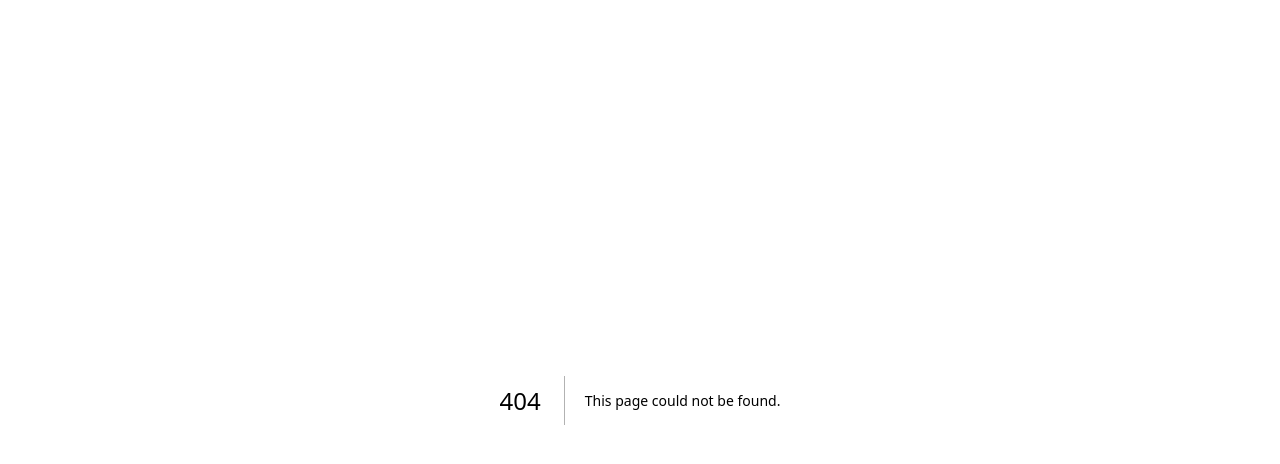
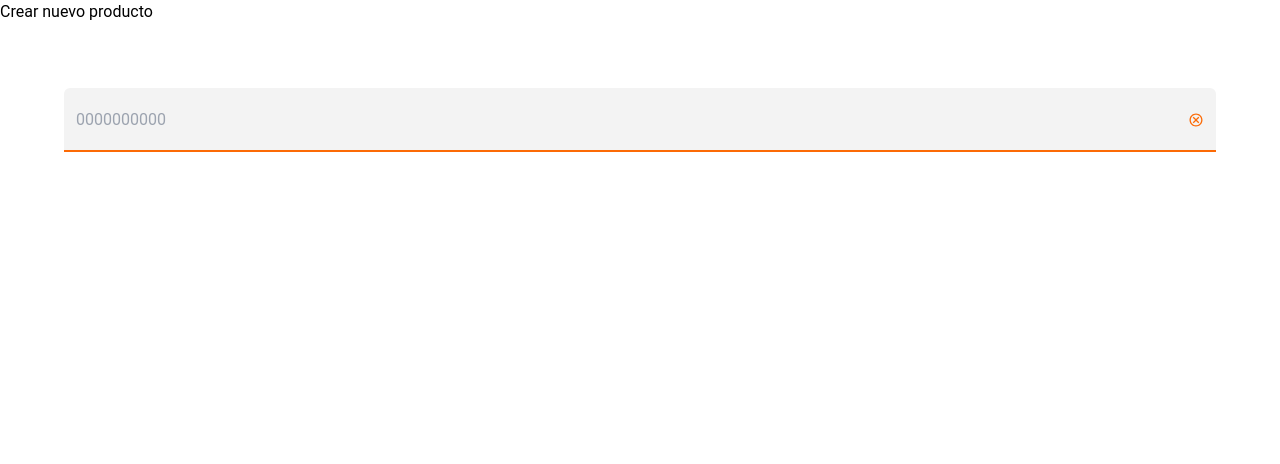
Before and after one commit to deep-skill/deep-pharma-web, a Next.js app: page /create-product in a window 1280 px wide. Before the commit this address had no page. Shown: the top 464 px of the page. Built offline with nearby package versions, Linux system fonts and the light colour scheme.

Commit message:
add: input text reautilizable component styles

```diff
--- /dev/null
+++ b/app/create-product/page.tsx
@@ -0,0 +1,18 @@
+import InputText from '@/components/form/InputText';
+import React from 'react';
+
+const CreateProduct = () => {
+  return (
+    <section className="flex flex-col ">
+      <h1>Crear nuevo producto</h1>
+      <InputText
+        placeholder={'0000000000'}
+        isFullWidth={true}
+        label={'bar-code'}
+        type={'number'}
+      />
+    </section>
+  );
+};
+
+export default CreateProduct;
--- /dev/null
+++ b/components/form/InputText.tsx
@@ -0,0 +1,74 @@
+import React, { HTMLInputTypeAttribute } from 'react';
+import { IoMdCloseCircleOutline } from 'react-icons/io';
+
+// componente usado para busqueda por texto, donde el icono de la derecha marca con un icono de X o de tilde si el input es correcto/permitido
+// me falta saber como hacer:
+// como enviar la url del enpoint,si se tiene que pasar como props en este mismo componente o se saca desde el pathName
+// como enviar los params y como recibir la respuesta de la request
+
+//algunas screen tienen un background blanco (white-background en tailwind.config.ts) o uno light_grey (tambien en el config)
+interface Props {
+  placeholder: string;
+  isFullWidth: boolean;
+  label: string;
+  title?: string;
+  type: HTMLInputTypeAttribute;
+}
+const InputText = ({ placeholder, isFullWidth, label, title, type }: Props) => {
+  return (
+    <div className={` ${isFullWidth ? 'w-full' : 'w-1/2'}`}>
+      <div className="relative m-[5%]">
+        <label htmlFor="search" className="sr-only">
+          {label}
+        </label>
+        <div>
+          <input
+            type={type}
+            name="search"
+            id="search"
+            className="h-16 flex  w-full rounded-t-md bg-light_grey border-b-2 border-orange pl-3 text-md text-black placeholder:text-black outline-none"
+            placeholder={placeholder}
+            // defaultValue={searchParams.get('query')?.toString()}
+            // onChange={(e) => handleSearch(e.target.value)}
+          />
+        </div>
+
+        {/* {!isPending && ( */}
+        <div className="absolute right-0 top-0 bottom-0 flex items-center justify-center">
+          <IoMdCloseCircleOutline
+            className="mr-3 h-4 w-4 text-orange"
+            aria-hidden="true"
+          />
+        </div>
+        {/* )} */}
+
+        {/* {isPending && (
+          <div className="absolute right-0 top-0 bottom-0 flex items-center justify-center">
+            <svg
+              className="animate-spin -ml-1 mr-3 h-5 w-5 text-orange"
+              xmlns="http://www.w3.org/2000/svg"
+              fill="none"
+              viewBox="0 0 24 24"
+            >
+              <circle
+                className="opacity-25"
+                cx="12"
+                cy="12"
+                r="10"
+                stroke="currentColor"
+                strokeWidth="4"
+              />
+              <path
+                className="opacity-75"
+                fill="currentColor"
+                d="M4 12a8 8 0 018-8V0C5.373 0 0 5.373 0 12h4zm2 5.291A7.962 7.962 0 014 12H0c0 3.042 1.135 5.824 3 7.938l3-2.647z"
+              />
+            </svg>
+          </div>
+        )} */}
+      </div>
+    </div>
+  );
+};
+
+export default InputText;
--- a/tailwind.config.ts
+++ b/tailwind.config.ts
@@ -19,9 +19,10 @@ const config: Config = withMT({
       blue_lite: '#4b62fe',
       green: '#009f36',
       green_lite: '#1dd51f',
-      'dark_gray': '5b5b5b',
-      'light_gray':'f3f3f3',
-      'light_peach':'fff0eb'
+      dark_gray: '5b5b5b',
+      light_grey: '#f3f3f3',
+      light_peach: 'fff0eb',
+      white_background: '#f0f0f0',
     },
 
     fontFamily: {
```
